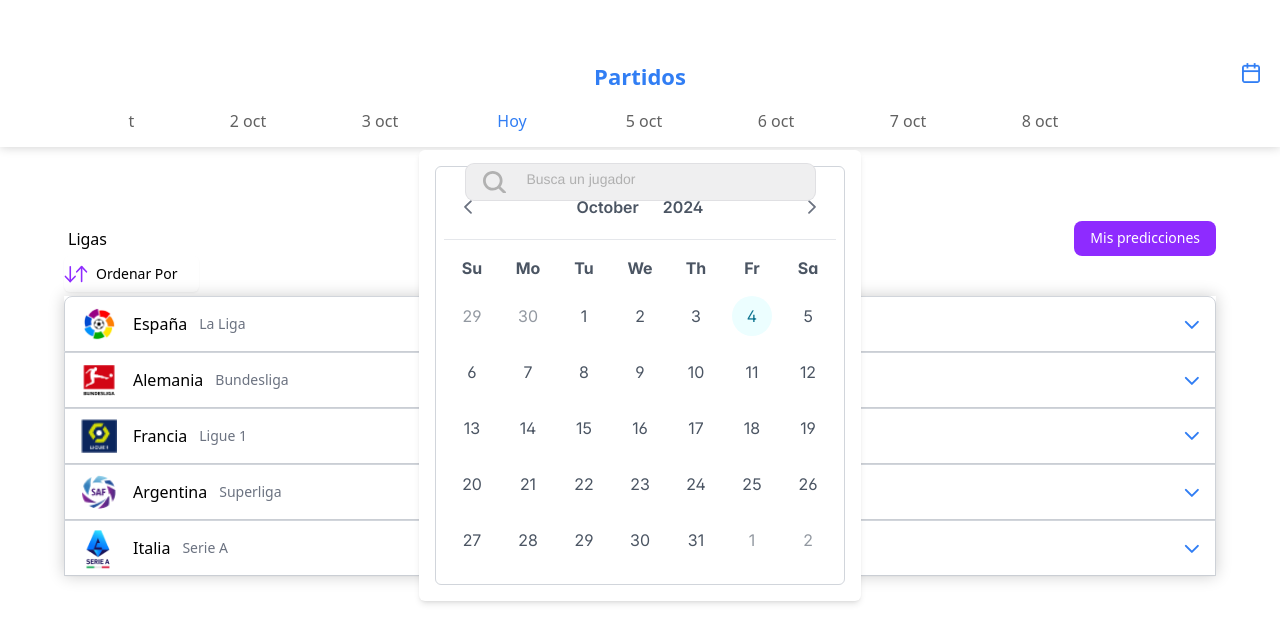
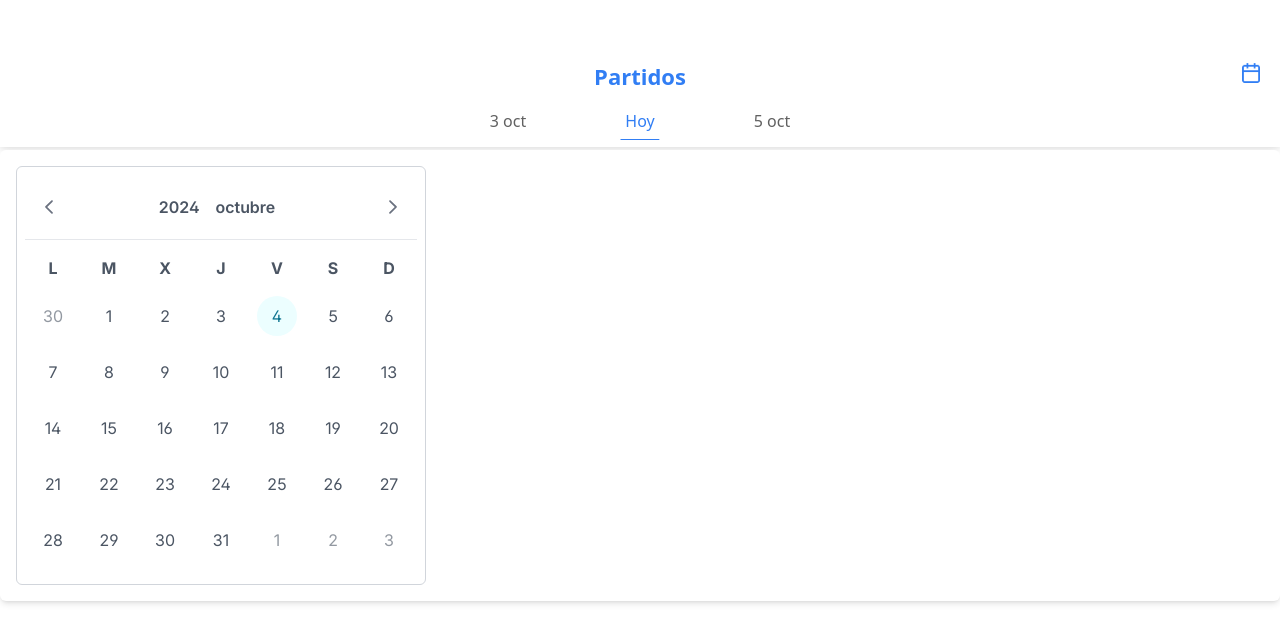
Before and after one commit to No-Country-simulation/h2-05-t-node-react, a React (Vite) app in the folder frontend/: page /predictions in a window 1280 px wide. Both pictures are taken after a click on the picture 1251 px from the left and 73 px from the top of the page. Shown: the top 642 px of the page. Built offline with nearby package versions, Linux system fonts and the light colour scheme; a web font is replaced by a local one.

Commit message:
Calendario

```diff
--- a/frontend/src/components/predictions/Calendar.jsx
+++ /dev/null
@@ -1,19 +0,0 @@
-import React, { useState } from "react";
-import { Calendar } from 'primereact/calendar';
-
-const InlineCalendar = ({ onDateSelect }) => {
-    const [date, setDate] = useState(null);
-
-    const handleDateChange = (e) => {
-        setDate(e.value);
-        onDateSelect(e.value); // Llamamos a la función pasada como prop para enviar la fecha seleccionada al componente padre
-    };
-
-    return (
-        <div className="fixed top-0 left-0 w-full h-full flex justify-center items-center bg-white z-50">
-            <Calendar value={date} onChange={handleDateChange} />
-        </div>
-    );
-};
-
-export default InlineCalendar;
--- a/frontend/src/components/predictions/Header.jsx
+++ b/frontend/src/components/predictions/Header.jsx
@@ -1,14 +1,27 @@
-// Header.js
-import React, { useState, useEffect, useRef } from 'react';
+import React, { useState, useEffect } from 'react';
 import line1 from '../../assets/img/line-1.svg';
 import group954 from '../../assets/img/group-954.png';
 import { Calendar } from 'primereact/calendar';
+import { addLocale } from 'primereact/api';
+
 
 const Header = () => {
+ //Configurar Calendar en español
+    addLocale('es', {
+        firstDayOfWeek: 1,
+        showMonthAfterYear: true,
+        dayNames: ['domingo', 'lunes', 'martes', 'miércoles', 'jueves', 'viernes', 'sábado'],
+        dayNamesShort: ['dom', 'lun', 'mar', 'mié', 'jue', 'vie', 'sáb'],
+        dayNamesMin: ['D', 'L', 'M', 'X', 'J', 'V', 'S'],
+        monthNames: ['enero', 'febrero', 'marzo', 'abril', 'mayo', 'junio', 'julio', 'agosto', 'septiembre', 'octubre', 'noviembre', 'diciembre'],
+        monthNamesShort: ['ene', 'feb', 'mar', 'abr', 'may', 'jun', 'jul', 'ago', 'sep', 'oct', 'nov', 'dic'],
+        today: 'Hoy',
+        clear: 'Limpiar'
+    });
+
   const [currentDate, setCurrentDate] = useState(new Date());
   const [selectedDate, setSelectedDate] = useState(new Date());
-  const [showCalendar, setShowCalendar] = useState(false); // Estado para mostrar el calendario
-  const scrollRef = useRef(null);
+  const [showCalendar, setShowCalendar] = useState(false);
 
   useEffect(() => {
     setCurrentDate(new Date());
@@ -18,53 +31,43 @@ const Header = () => {
   // Función para cambiar el estado y mostrar/ocultar el calendario
   const toggleCalendar = () => {
     setShowCalendar(!showCalendar);
-    console.log("Click");
   };
 
-  // Genera las fechas necesarias para mostrar
+  // Genera las fechas necesarias (un día antes, hoy y un día después)
   const generateDates = (baseDate, offset) => {
     const newDate = new Date(baseDate);
     newDate.setDate(newDate.getDate() + offset);
     return newDate;
   };
 
-  const totalDays = 30; // Cambiar este número para ajustar cuántas fechas mostrar en total
-  const daysArray = Array.from(
-    { length: totalDays * 2 + 1 },
-    (_, i) => generateDates(currentDate, i - totalDays)
-  );
-
-  const handleDateClick = (date) => {
+  // Maneja la selección de una fecha
+  const handleDateSelect = (date) => {
     setSelectedDate(date);
+    setShowCalendar(false); // Cierra el calendario después de seleccionar la fecha
   };
 
+  // Array de fechas: día anterior, hoy (actualmente seleccionado), día siguiente
+  const daysArray = [
+    generateDates(selectedDate, -1), // Día anterior
+    selectedDate,                     // Hoy (actualmente seleccionado)
+    generateDates(selectedDate, 1)    // Día siguiente
+  ];
+
+  // Formatea la fecha en día y mes
   const getFormattedDate = (date) => {
     const options = { day: 'numeric', month: 'short' };
     return date.toLocaleDateString('es-ES', options);
   };
 
-  const scrollToCenter = () => {
-    const todayElement = document.getElementById('today-element');
-    if (todayElement && scrollRef.current) {
-      const scrollOffset =
-        todayElement.offsetLeft - scrollRef.current.clientWidth / 2 + todayElement.clientWidth / 2;
-      scrollRef.current.scrollTo({ left: scrollOffset, behavior: 'smooth' });
-    }
-  };
-
-  useEffect(() => {
-    scrollToCenter(); // Centrar hoy cuando se monta el componente
-  }, [scrollRef]);
-
   return (
-    <header className="fixed w-full h-[147px] top-0 left-0 bg-transparent">
-      <div className="relative w-full h-[147px] bg-white shadow-[0px_0px_10.2px_#00000033]">
+    <header className="fixed w-full h-auto top-0 left-0 bg-transparent z-50">
+      <div className="relative w-full bg-white shadow-[0px_0px_10.2px_#00000033] h-[147px]">
         {/* Título "Partidos" */}
         <div className="absolute top-[60px] left-[50%] translate-x-[-50%] font-semibold text-[#317EF4] text-[22px]">
           Partidos
         </div>
 
-        {/* Imagen Icono */}
+        {/* Icono para mostrar el calendario */}
         <img
           className="absolute w-[18px] h-5 top-[63px] right-[20px] cursor-pointer"
           alt="Group"
@@ -72,53 +75,46 @@ const Header = () => {
           onClick={toggleCalendar} // Manejador del evento de clic
         />
 
-        {/* Contenedor de scroll horizontal */}
-        <div className="absolute w-full h-[52px] top-[95px] left-0 flex items-center justify-center overflow-hidden">
-          <div
-            ref={scrollRef}
-            className="w-[80%] mx-auto overflow-x-auto overflow-y-hidden"
-            style={{ display: 'flex', justifyContent: 'center', alignItems: 'center' }}
-          >
-            {/* Contenedor de fechas */}
-            <div className="flex items-center justify-center space-x-8">
+        {/* Contenedor de las tres fechas */}
+        <div className="absolute w-full h-[52px] top-[95px] left-0 flex items-center justify-center">
+          <div className="flex justify-center items-center space-x-8">
             {daysArray.map((date, index) => (
               <div
                 key={index}
-                  id={date.toDateString() === currentDate.toDateString() ? 'today-element' : ''}
+                id={date.toDateString() === selectedDate.toDateString() ? 'today-element' : ''}
                 className={`relative font-normal text-base cursor-pointer w-[100px] text-center ${
                   selectedDate?.toDateString() === date.toDateString() ? 'text-[#317EF4]' : 'text-[#616161]'
                 }`}
-                  onClick={() => handleDateClick(date)}
+                onClick={() => handleDateSelect(date)}
               >
-                  {date.toDateString() === currentDate.toDateString() ? (
-                    <>
-                      Hoy
-                      {selectedDate?.toDateString() === currentDate.toDateString() && (
-                        <img className="absolute w-full h-px top-[30px] left-0" alt="Line" src={line1} />
-                      )}
-                    </>
+                {index === 1 ? (
+                  // Mostrar "Hoy" solo cuando `selectedDate` es igual a `currentDate`
+                  selectedDate.toDateString() === currentDate.toDateString() ? 'Hoy' : getFormattedDate(selectedDate)
                 ) : (
                   getFormattedDate(date)
+                )}
+                {selectedDate?.toDateString() === date.toDateString() && (
+                  <img className="absolute w-full h-px top-[30px] left-0" alt="Line" src={line1} />
                 )}
               </div>
             ))}
           </div>
         </div>
       </div>
-      </div>
 
       {/* Renderiza el calendario cuando `showCalendar` sea verdadero */}
-      <div>
       {showCalendar && (
-          <div className="absolute top-[150px] left-[50%] transform -translate-x-1/2 bg-white shadow-md p-4 rounded-md z-50">
+        <div className="absolute top-[150px] left-0 w-full bg-white shadow-md p-4 rounded-md z-50">
           <Calendar
             inline
             value={selectedDate}
-              onChange={(e) => setSelectedDate(e.value)}
+            onChange={(e) => handleDateSelect(e.value)} // Actualiza la fecha seleccionada al cambiar en el calendario
+            locale="es"
+
+
           />
         </div>
       )}
-      </div>
     </header>
   );
 };
--- a/frontend/src/components/predictions/Search.jsx
+++ b/frontend/src/components/predictions/Search.jsx
@@ -2,7 +2,7 @@ import union from '../../assets/img/union.svg';
 
 const Search = () => {
   return (
-    <div className="flex justify-center mt-4"> {/* Agrega un margen superior y centra el contenido */}
+    <div className="flex justify-center mt-4">
       <div className="flex w-[351px] items-center gap-[17px] relative">
         <div className="relative w-[353px] h-[38px] mr-[-2.00px]">
           <div className="relative w-[351px] h-[38px] bg-[#efeff0] rounded-[9px] border border-solid border-[#7676801f]">
```
Lines whose indentation alone changed are shown as unchanged.
